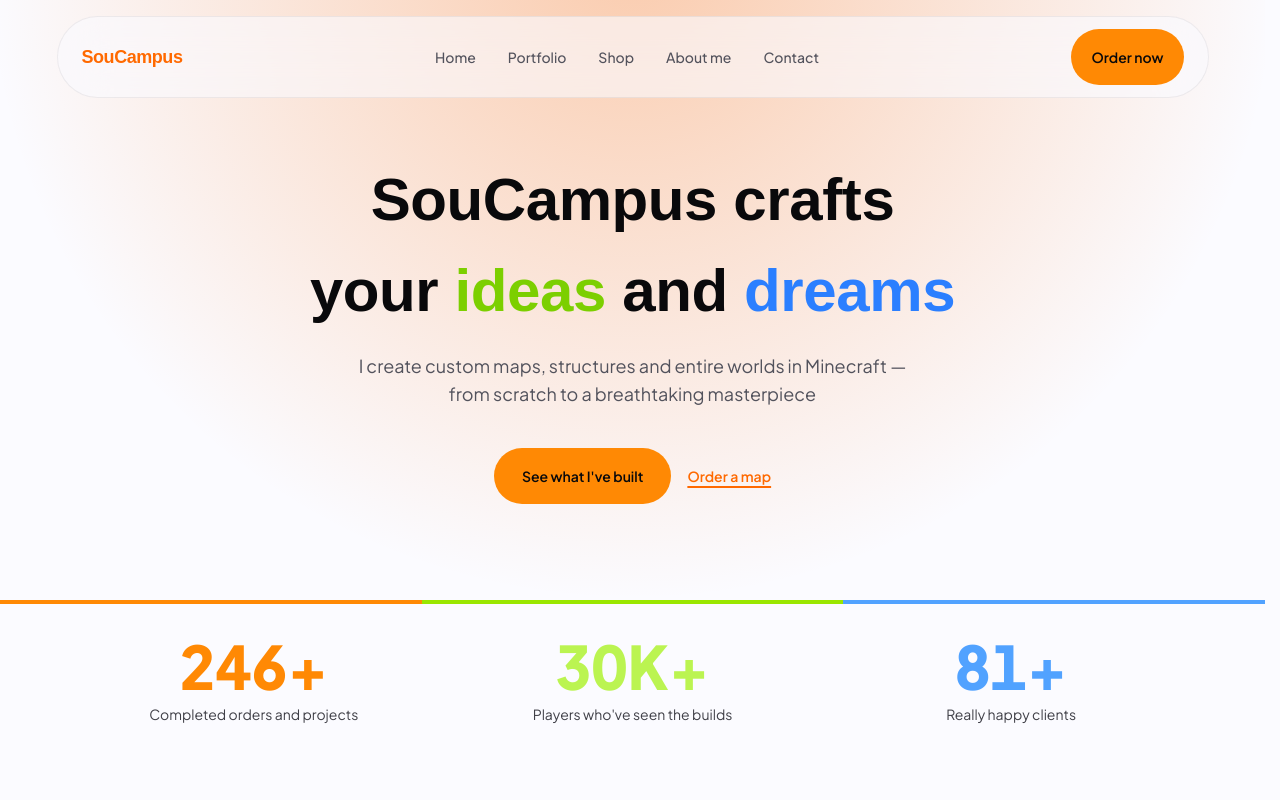
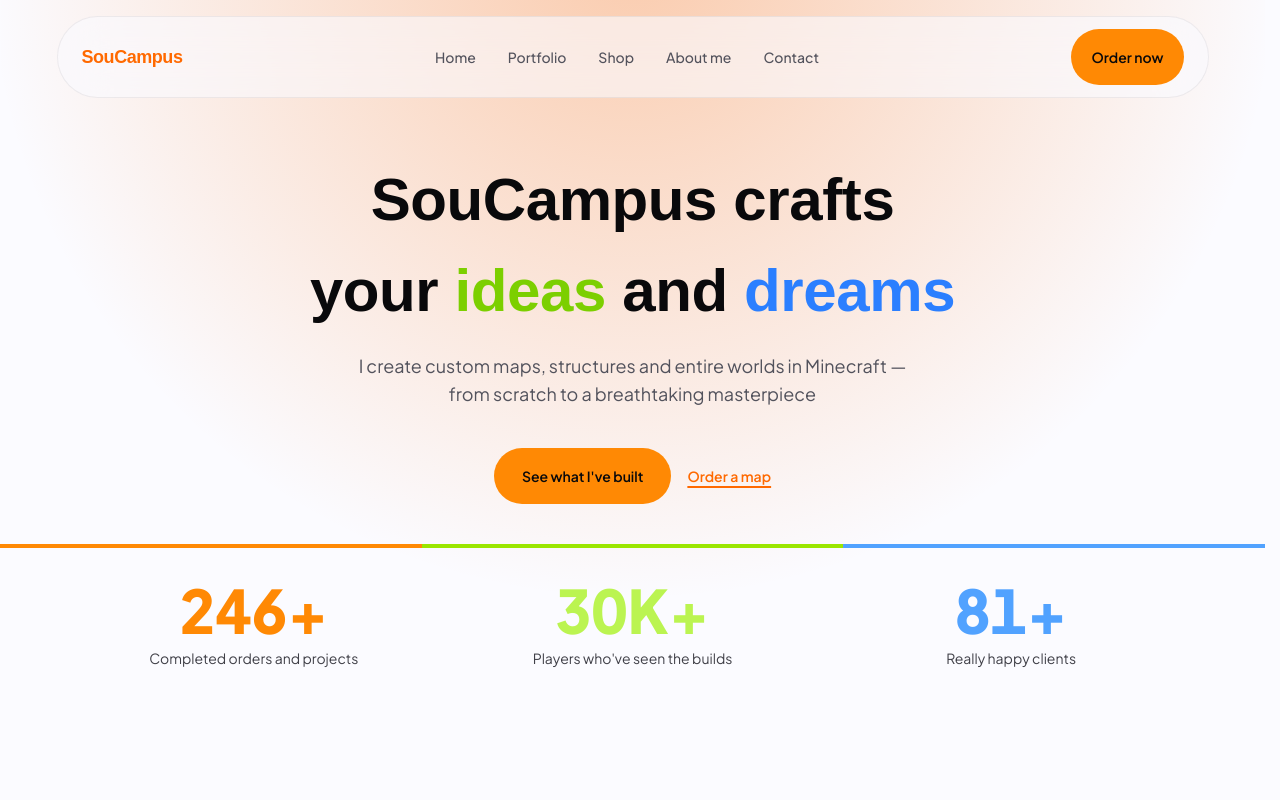
Before and after one commit to SouCampusV2/soucampusWeb, a Next.js app: page / in a window 1280 px wide. Shown: the top 800 px of the page. Built offline with nearby package versions, Linux system fonts and the light colour scheme; a web font is replaced by a local one.

Commit message:
Cap hero gradient width, tighten Hero-to-Stats spacing on homepage

```diff
--- a/src/app/contact/page.tsx
+++ b/src/app/contact/page.tsx
@@ -63,7 +63,7 @@ export default function ContactPage() {
       <section className="relative pb-16 pt-20">
         <div
           aria-hidden
-          className="pointer-events-none absolute inset-x-0 -top-32 -z-10 h-[calc(100%+8rem)] bg-[radial-gradient(circle_at_50%_0%,rgba(59,130,246,0.35),transparent_70%)]"
+          className="pointer-events-none absolute -top-32 left-1/2 -z-10 h-[calc(100%+8rem)] w-full max-w-[90rem] -translate-x-1/2 bg-[radial-gradient(circle_at_50%_0%,rgba(59,130,246,0.35),transparent_70%)]"
         />
         <div className="mx-auto grid max-w-6xl items-start gap-10 px-6 sm:grid-cols-2">
           <div>
--- a/src/components/Hero.tsx
+++ b/src/components/Hero.tsx
@@ -14,10 +14,10 @@ const displayFont = Unbounded({
 
 export function Hero() {
   return (
-    <section className="relative flex flex-col items-center px-6 pb-24 pt-20 text-center">
+    <section className="relative flex flex-col items-center px-6 pb-10 pt-20 text-center">
       <div
         aria-hidden
-        className="pointer-events-none absolute inset-x-0 -top-32 -z-10 h-[42rem] bg-[radial-gradient(circle_at_50%_0%,rgba(249,115,22,0.35),transparent_70%)]"
+        className="pointer-events-none absolute -top-32 left-1/2 -z-10 h-[42rem] w-full max-w-[90rem] -translate-x-1/2 bg-[radial-gradient(circle_at_50%_0%,rgba(249,115,22,0.35),transparent_70%)]"
       />
 
       <motion.h1
--- a/src/components/PortfolioHero.tsx
+++ b/src/components/PortfolioHero.tsx
@@ -74,7 +74,7 @@ export function PortfolioHero({ projects: allProjects }: Props) {
     <section className="relative pt-20">
       <div
         aria-hidden
-        className="pointer-events-none absolute inset-x-0 -top-32 -z-10 h-[36rem] bg-[radial-gradient(circle_at_50%_0%,rgba(163,230,53,0.35),transparent_70%)]"
+        className="pointer-events-none absolute -top-32 left-1/2 -z-10 h-[36rem] w-full max-w-[90rem] -translate-x-1/2 bg-[radial-gradient(circle_at_50%_0%,rgba(163,230,53,0.35),transparent_70%)]"
       />
 
       <div className="flex items-end justify-between gap-6">
```
Also changed, not shown: 1 other file (tests, documents, lock files or other folders).
